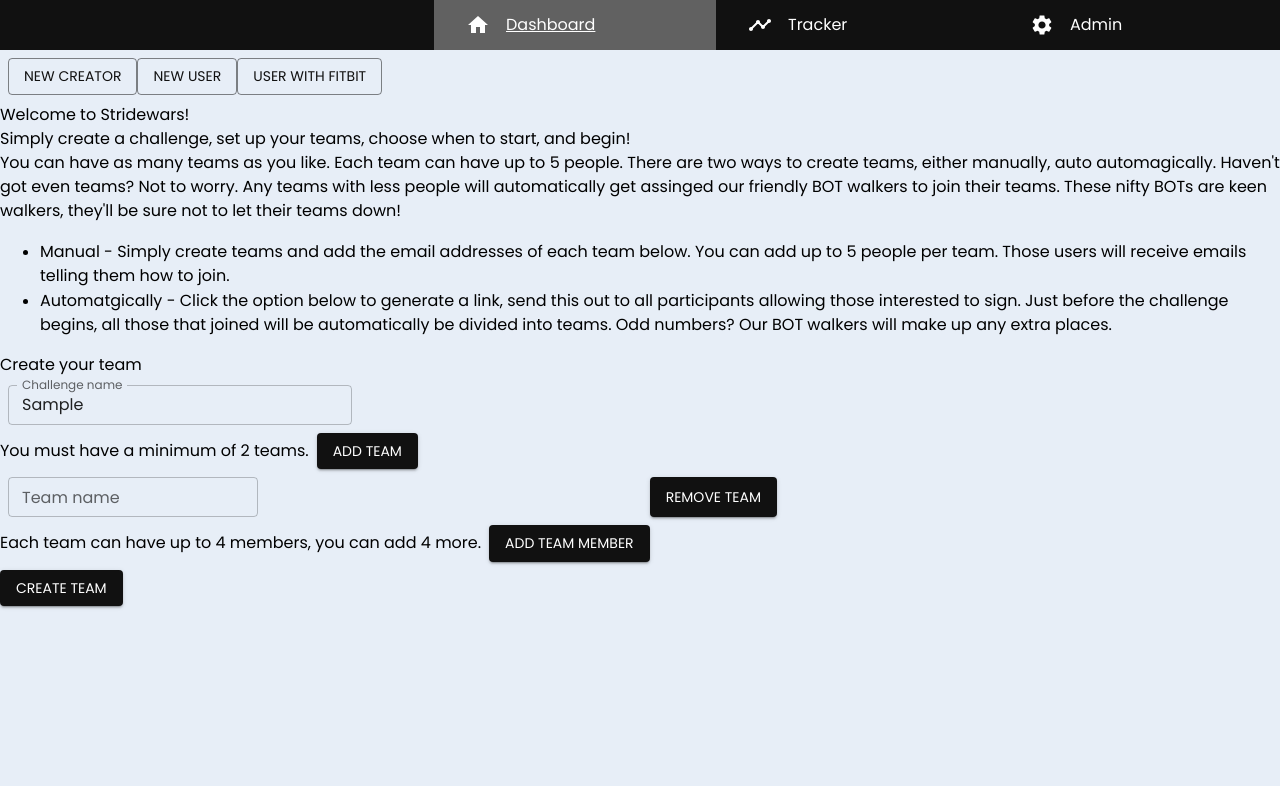
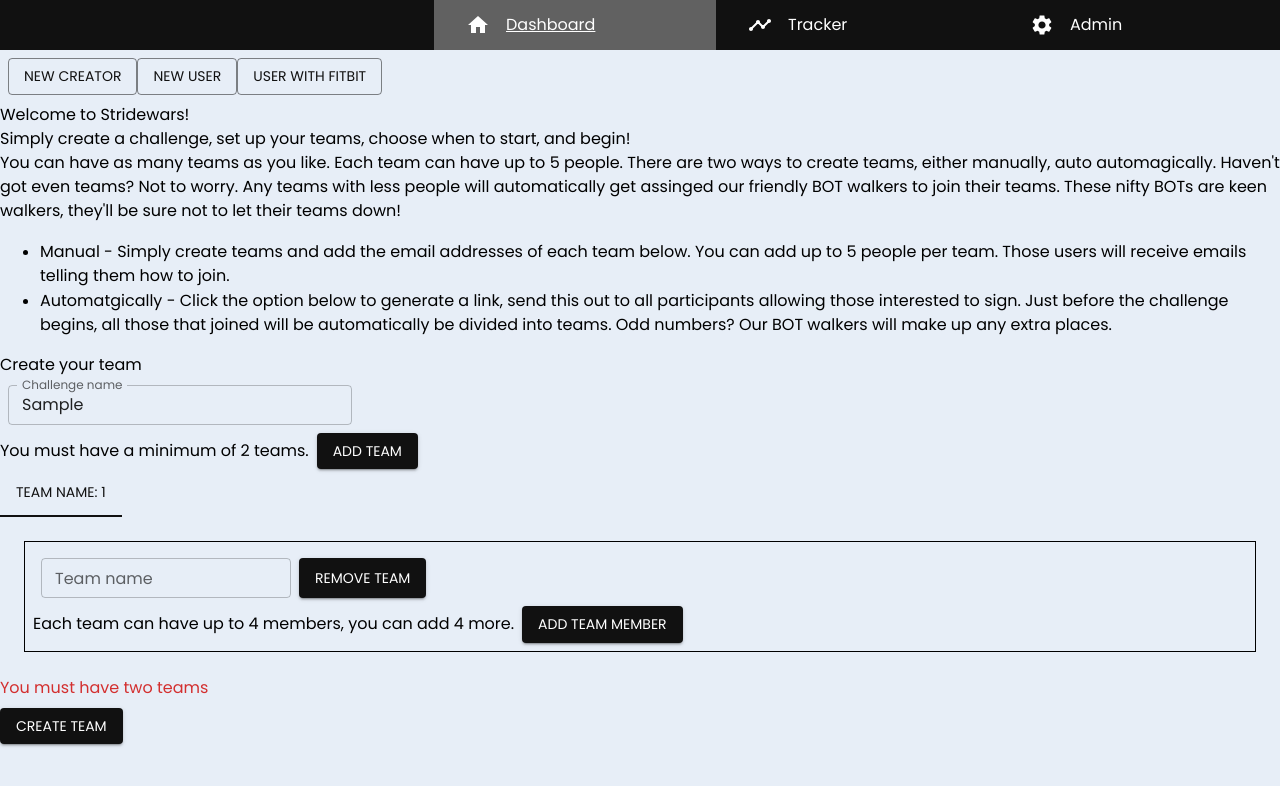
Before and after one commit to michaeljholmes/fitbit-poc, a React (Vite) app: page /dashboard in a window 1280 px wide. Both pictures are taken after typing "Sample" into the empty fields and a click on the button "ADD TEAM". Shown: the top 786 px of the page. Built offline with nearby package versions, Linux system fonts and the light colour scheme; a web font is replaced by a local one.

Commit message:
adding in team tabs and validation

```diff
--- a/package.json
+++ b/package.json
@@ -18,6 +18,7 @@
     "@emotion/styled": "^11.10.5",
     "@hookform/error-message": "^2.0.1",
     "@hookform/resolvers": "^3.3.4",
+    "@mui/lab": "^5.0.0-alpha.162",
     "@mui/material": "^5.11.0",
     "@mui/x-data-grid": "^6.10.2",
     "@mui/x-data-grid-generator": "^6.10.2",
--- a/src/form/CreateChallengeForm.tsx
+++ b/src/form/CreateChallengeForm.tsx
@@ -1,4 +1,4 @@
-import { Button, TextField, Box, Typography, Stack } from "@mui/material";
+import { Button, TextField, Box, Typography, Stack, Tab } from "@mui/material";
 import {
   useForm,
   Controller,
@@ -10,6 +10,8 @@ import { yupResolver } from "@hookform/resolvers/yup";
 import { rem } from "polished";
 import { ErrorMessage } from '@hookform/error-message';
 import { CreateTeam, Team } from "./CreateTeam";
+import { useState, SyntheticEvent } from "react";
+import { TabContext, TabList, TabPanel } from "@mui/lab";
 
 interface Challenge {
   challenge: string;
@@ -49,7 +51,7 @@ const challengeSchema = yup.object({
 
 export const CreateChallengeForm = () => {
   const { handleSubmit, control, watch, formState: {errors}, getValues} = useForm<Challenge>({
-    mode: "onBlur",
+    mode: "all",
     defaultValues: {
       challenge: "",
       teams: [],
@@ -57,18 +59,40 @@ export const CreateChallengeForm = () => {
     resolver: yupResolver(challengeSchema),
   });
 
+
   const onSubmit: SubmitHandler<Challenge> = (data) => {
     console.log("SUBMITTED");
     console.log(data);
   };
+
 
   const { fields, append, remove } = useFieldArray({
     control,
     name: "teams",
   });
 
+
+  const {teams} = watch();
+
+
+  const [value, setValue] = useState("0");
+
+
+  const handleChange = (event: SyntheticEvent, newValue: string) => {
+    setValue(newValue);
+  };
+
+
+  const addTeam = () => {
+    append({teamName: "", members: []});
+    setValue((fields.length).toString());
+  }
+  const removeTeam = (index: number) => {
+    remove(index);
+    setValue("0");
+  }
+
   console.log(errors);
-  console.log({values: getValues()})
 
   return (
     <>
@@ -98,32 +122,31 @@ export const CreateChallengeForm = () => {
           <Button
             sx={{ ml: 1 }}
             variant="contained"
-            disabled={fields.length >= maxTotal}
-            onClick={() => append({teamName: "", members: []})}
+            onClick={addTeam}
           >
             Add team
           </Button>
         </Stack>
-        {fields.map((item, index) => (
-          <Box key={item.id}>
-            <Stack flexDirection="row">
+        <TabContext value={value}>
+          <TabList onChange={handleChange} >
+            {teams.map(({teamName}, index) => {
+               return <Tab key={index} label={`Team Name: ${index + 1}`} value={index.toString()} />
+              }
+            )}
+          </TabList>
+          {fields.map((item, index) => (
+            <TabPanel value={index.toString()} key={item.id}>
               <CreateTeam
                 name={`teams.[${index}]`}
                 control={control}
                 errors={errors}
+                removeTeam={() => removeTeam(index)}
+                error={Boolean(errors && errors.teams && errors.teams[index])}
               />
-              <Button
-                variant="contained"
-                sx={{ height: rem(40), mt: 1 }}
-                onClick={() => remove(index)}
-              >
-                Remove team
-              </Button>
-            </Stack>
-          </Box>
-        ))}
-        {errors?.teams?.root?.message && <Typography>Own Error -{errors.teams.root.message}</Typography>}
-        {/* <ErrorMessage errors={errors} name="teams"/> */}
+            </TabPanel>
+          ))}
+        </TabContext>
+        {fields.length < 2 && <Typography sx={{color: (theme) => theme.palette.error.main}}>You must have two teams</Typography>}
         <Button sx={{ mt: 1 }} variant="contained" type="submit">
           Create Team
         </Button>
--- a/src/form/CreateTeam.tsx
+++ b/src/form/CreateTeam.tsx
@@ -2,28 +2,35 @@ import { TextField, Stack, Typography, Button, Box } from "@mui/material";
 import { rem } from "polished";
 import { Controller, useFieldArray } from "react-hook-form";
 import { ErrorMessage } from '@hookform/error-message';
+
 
 export interface Team {
     teamName: string;
     members: { value: string }[];
 }
 
-interface CreateTeamProps {
+
+interface TeamProps {
     control: any;
     errors: any;
     maxTotal?: number;
     name: string;
+    removeTeam: () => void;
+    error: boolean;
 }
 
-export const CreateTeam = ({control, errors, maxTotal= 4, name}: CreateTeamProps) => {
+
+export const CreateTeam = ({control, errors, maxTotal= 4, name, removeTeam, error}: TeamProps) => {
 
     const { fields, append, remove } = useFieldArray({
         control,
         name: `${name}.members`,
       });
 
+
     return(
-        <Stack>
+        <Stack sx={{border: `${rem(1)} ${error ? "red": "black"} solid`, p: 1}}>
+          <Stack flexDirection={"row"}>
             <Controller
               name={`${name}.teamName`}
               control={control}
@@ -41,6 +48,14 @@ export const CreateTeam = ({control, errors, maxTotal= 4, name}: CreateTeamProps
                 );
               }}
             />
+                      <Button
+                variant="contained"
+                sx={{ height: rem(40), mt: 1 }}
+                onClick={removeTeam}
+              >
+                Remove team
+              </Button>
+              </Stack>
         <Stack flexDirection="row" alignItems={"center"}>
           <Typography>
             Each team can have up to {maxTotal} members, you can add{" "}
@@ -86,7 +101,8 @@ export const CreateTeam = ({control, errors, maxTotal= 4, name}: CreateTeamProps
             </Stack>
           </Box>
         ))}
-        <ErrorMessage errors={errors} name={`[${name}].members`}/>
+        <ErrorMessage errors={errors} name={`[${name}].members`} render={({message}) =>
+        <Typography sx={{color: (theme) => theme.palette.error.main}}>{message}</Typography>}/>
       </Stack>
     );
 }
--- a/src/components/FitBitSync.tsx
+++ b/src/pages/FitBitSyncPage.tsx
@@ -38,11 +38,11 @@ const authoriseFitbit = (code: string) =>
       grant_type: "authorization_code",
       code,
       code_verifier: codeVerifier,
-      redirect_uri: "http://localhost:5173",
+      redirect_uri: "http://localhost:5173/fitbit",
     }),
   });
 
-export const FitbitSync = () => {
+export const FitbitSyncPage = () => {
   const [searchParams] = useSearchParams();
 
   const steps = useAsync(async () => {
@@ -58,8 +58,6 @@ export const FitbitSync = () => {
       console.log(auth);
       const response = await getSteps(auth.user_id, auth.access_token);
       const result = await response.json();
-      // store tokens in browser
-
       console.log(result);
       return result;
     } catch (e) {
--- a/src/routing/BaseRouter.tsx
+++ b/src/routing/BaseRouter.tsx
@@ -5,11 +5,13 @@ import { VerificationPage } from "../pages/VerificationPage";
 import { DemoPage } from "../pages/DemoPage"
 import { DashboardPage } from "../pages/Dashboard/DashboardPage";
 import { FitBitIntegration } from "../pages/Dashboard/FitBitIntegration";
+import { FitbitSyncPage } from "../pages/FitBitSyncPage";
 
 export const BaseRouter = () => (
   <Routes>
     <Route path="/" element={<LandingPage />} />
     <Route path="/demo" element={<DemoPage />} />
+    <Route path="/fitbit" element={<FitbitSyncPage />} />
     <Route path="verification" element={<VerificationPage />} />
     <Route path="dashboard">
       <Route element={<Template />}>
```
Also changed, not shown: src/todo.md (added, +2 -0 lines), 1 other file (tests, documents, lock files or other folders). Lines whose indentation alone changed are shown as unchanged.
